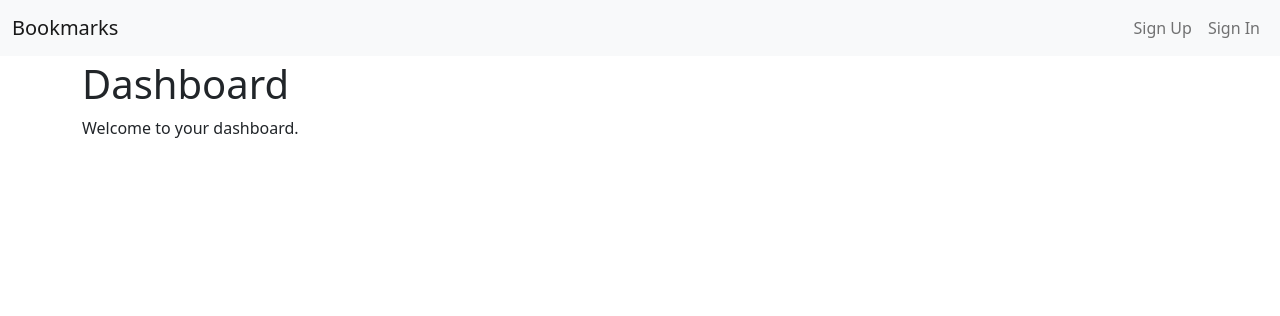
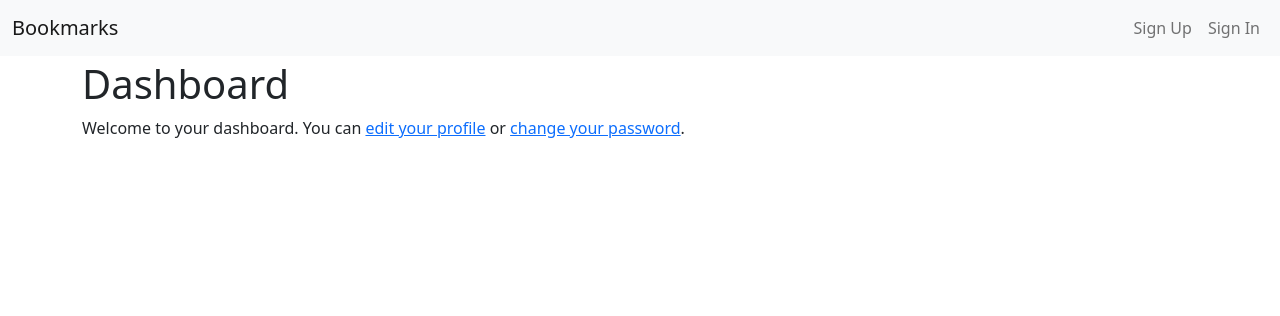
Before and after one commit to kenvilar/django-socmed, a Django app: page /dashboard/ in a window 1280 px wide. Shown: the top 316 px of the page. Run offline with Django 3.2, Linux system fonts and the light colour scheme; parts of the project's set-up code (start-up, migrations or seed data) failed here and were passed over; some libraries are stand-ins or nearby versions.

Commit message:
Add text

```diff
--- a/django_socmed/templates/pages/dashboard.html
+++ b/django_socmed/templates/pages/dashboard.html
@@ -2,5 +2,6 @@
 {% block title %}Dashboard{% endblock %}
 {% block content %}
   <h1>Dashboard</h1>
-  <p>Welcome to your dashboard.</p>
+  <p>Welcome to your dashboard. You can <a href="{% url "account_edit" %}">edit your profile</a> or <a
+    href="{% url "account_change_password" %}">change your password</a>.</p>
 {% endblock %}
```
